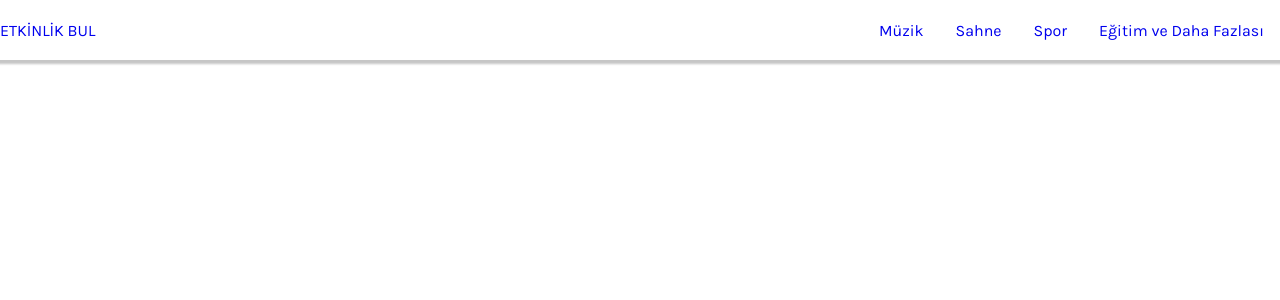
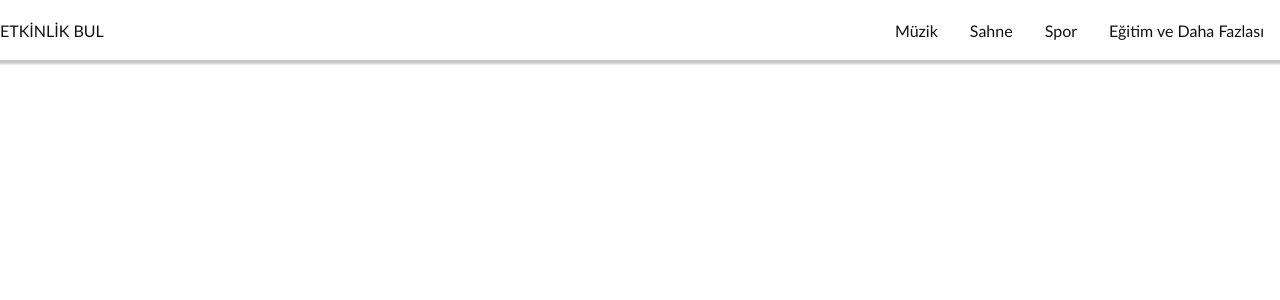
Before and after one commit to bstkpnr/EtsTur_Case, a React (Create React App) app: page / in a window 1280 px wide. Shown: the top 300 px of the page. Built offline with nearby package versions, Linux system fonts and the light colour scheme.

Commit message:
edit style navbar

```diff
--- a/src/components/styles/style.scss
+++ b/src/components/styles/style.scss
@@ -28,6 +28,8 @@ body {
 
 .navigation a {
     text-decoration: none;
+    font-family: 'Trebuchet MS', 'Lucida Sans Unicode', 'Lucida Grande', 'Lucida Sans', Arial, sans-serif;
+    color: #121212;
 }
 .nav-menu {
     margin-left: auto;
@@ -42,6 +44,8 @@ body {
   }
   .nav-menu li a {
     text-decoration: none;
+    color: #121212;
+    font-family:'Trebuchet MS', 'Lucida Sans Unicode', 'Lucida Grande', 'Lucida Sans', Arial, sans-serif;
     display: block;
     width: 100%;
   }
```
